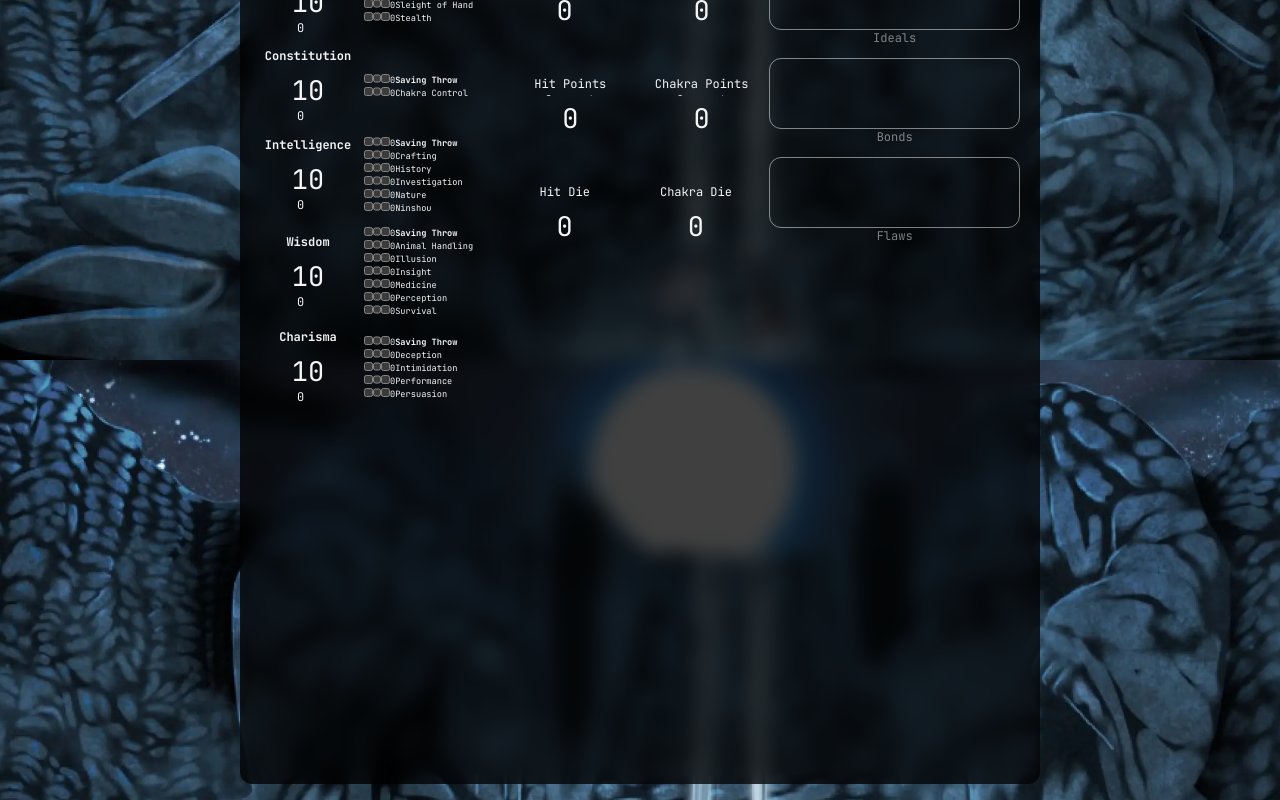
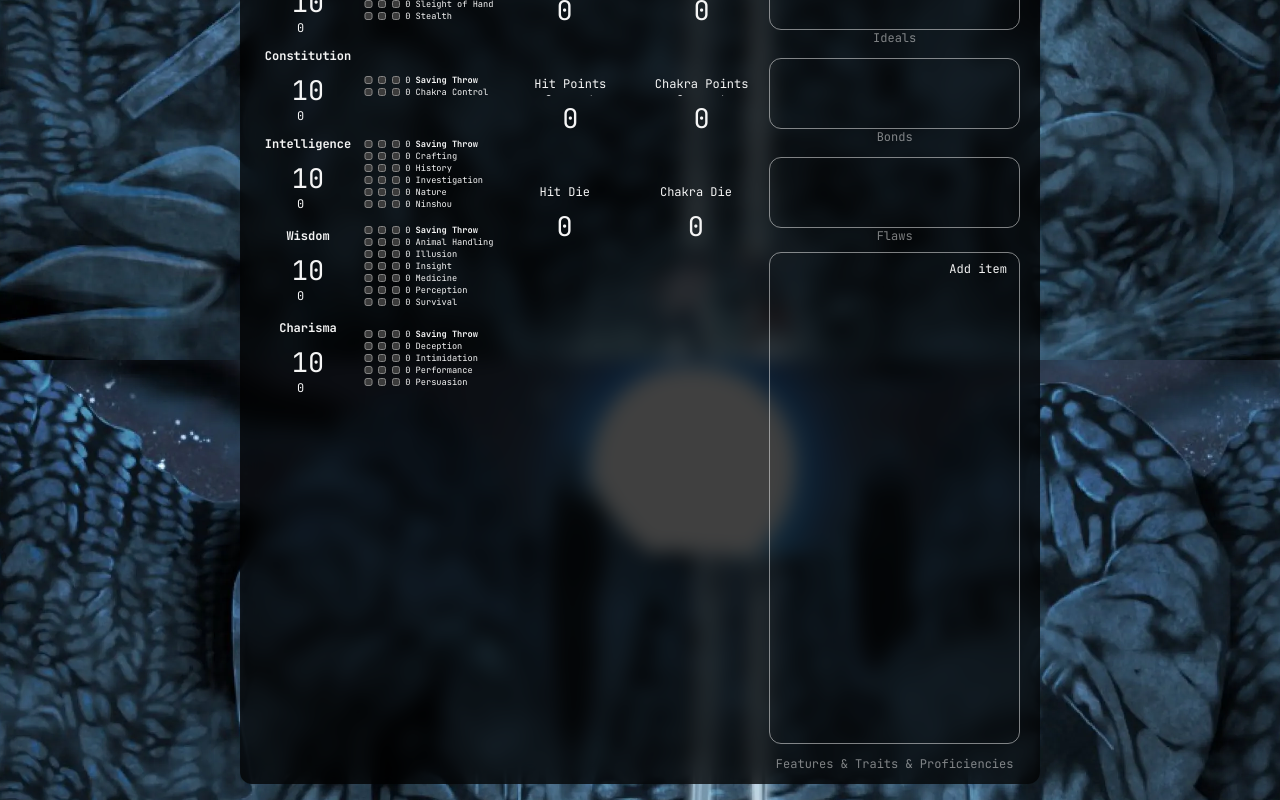
Before and after one commit to Frank-Mayer/n5ednd, a React (Vite) app: page / in a window 1280 px wide. Shown: the part 440-1240 px from the top of the page. Built offline with nearby package versions, Linux system fonts and the light colour scheme.

Commit message:
features, tatins, proficiencies

```diff
--- a/src/index.tsx
+++ b/src/index.tsx
@@ -342,8 +342,8 @@ ReactDOM.createRoot(rootEl!).render(
         <PrimitiveView style="big" index="speed" />
         <PrimitiveView style="big" index="hitPointsMax" />
         <PrimitiveView style="big" index="chakraPointsMax" />
-        <PrimitiveView style="big" index="hitPointsCurrent" />
-        <PrimitiveView style="big" index="chakraPointsCurrent" />
+        <PrimitiveView style="big" index="hitPointsCurrent" readonly />
+        <PrimitiveView style="big" index="chakraPointsCurrent" readonly />
         <PrimitiveView style="big" index="hitDie" />
         <PrimitiveView style="big" index="chakraDie" />
       </section>
@@ -354,7 +354,30 @@ ReactDOM.createRoot(rootEl!).render(
         <TextView index="flaws" />
       </section>
       <section className="s06">{/* attacks & jutsus */}</section>
-      <section className="s07">{/* features, tatins, proficiencies */}</section>
+      <section className="s07">
+        <ListView
+          index="featuresTraitsProficiencies"
+          add={(arr) => {
+            const newItem = prompt("Add Feature/Trait/Proficiency");
+            if (newItem) {
+              arr.push(newItem);
+            }
+          }}
+        >
+          {({ item, key, setValue }) => (
+            <input
+              key={key}
+              type="text"
+              value={item}
+              onChange={(ev) => {
+                setValue(ev.target.value);
+                notifyPropertyChanged();
+              }}
+            />
+          )}
+        </ListView>
+        <label>Features &amp; Traits &amp; Proficiencies</label>
+      </section>
       <section className="s08">{/* equipment */}</section>
     </div>
   </>
--- a/src/model/CharacterSheet.ts
+++ b/src/model/CharacterSheet.ts
@@ -228,6 +228,10 @@ export class CharacterSheetModel {
   public flaws: string;
   //#endregion
 
+  //#region page 1 section 6
+  public featuresTraitsProficiencies: Array<string>;
+  //#endregion
+
   //#region page 1 section 8
   public ryo: number;
   public equipment: Array<Equipment>;
@@ -315,5 +319,6 @@ export class CharacterSheetModel {
     this.ideals = data.ideals ?? "";
     this.bonds = data.bonds ?? "";
     this.flaws = data.flaws ?? "";
+    this.featuresTraitsProficiencies = data.featuresTraitsProficiencies ?? [];
   }
 }
--- a/src/style/_input.scss
+++ b/src/style/_input.scss
@@ -160,3 +160,43 @@
     text-align: center;
   }
 }
+
+.ListView {
+  display: flex;
+  flex-direction: column;
+  flex-wrap: nowrap;
+  overflow-y: auto;
+
+  > li {
+    display: flex;
+    flex-direction: row;
+    flex-wrap: nowrap;
+    align-items: center;
+    justify-content: flex-start;
+    gap: 0.5em;
+
+    &:not(.add):hover {
+      background-color: rgba(color.$foreground, 0.1);
+      > button.remove {
+        background-color: red;
+      }
+    }
+
+    &.add {
+      padding: 2px 0.5em;
+      justify-content: flex-end;
+      cursor: pointer;
+
+      &:hover {
+        background-color: rgba(yellowgreen, 0.1);
+      }
+    }
+
+    > button.remove {
+      padding: 0 0.45em;
+      cursor: pointer;
+      border-radius: 25%;
+      background-color: rgba(color.$background, 0.1);
+    }
+  }
+}
--- a/src/style/_page01.scss
+++ b/src/style/_page01.scss
@@ -87,8 +87,7 @@ $gap: 8px;
       border-spacing: 0.2rem 1rem;
       > tbody > tr {
         > td {
-          > ul,
-          > ol {
+          > .ListView {
             grid-area: 1 / 2 / 2 / 3;
             > li,
             > li > * {
@@ -151,6 +150,26 @@ $gap: 8px;
 
   > .s07 {
     grid-area: 3 / 3 / 5 / 4;
+
+    display: grid;
+    gap: 1rem;
+    grid-template-rows: 1fr auto;
+
+    > .ListView {
+      border: {
+        width: 1px;
+        style: solid;
+        color: rgba(color.$foreground, 0.5);
+        radius: 1rem;
+      }
+      padding: 0.5em;
+    }
+
+    > label {
+      color: rgba(color.$foreground, 0.5);
+      width: 100%;
+      text-align: center;
+    }
   }
 
   > .s08 {
--- a/src/view/ListView.tsx
+++ b/src/view/ListView.tsx
@@ -1,7 +1,10 @@
 import React from "react";
 import { getCharacterSheetData } from "../data/CharacterSheetData";
 import type { CharacterSheetModel } from "../model/CharacterSheet";
-import { registerComponent } from "../notifyPropertyChanged";
+import {
+  notifyPropertyChanged,
+  registerComponent,
+} from "../notifyPropertyChanged";
 
 type ArrayElType<T> = T extends Array<infer U> ? U : never;
 
@@ -10,8 +13,12 @@ interface Props<
   T extends CharacterSheetModel[K] & Array<ArrayElType<CharacterSheetModel[K]>>
 > {
   index: K;
-  addable?: boolean;
-  children: (x: { item: ArrayElType<T>; key: string }) => React.ReactNode;
+  children: (x: {
+    item: ArrayElType<T>;
+    key: string;
+    setValue: (x: ArrayElType<T>) => void;
+  }) => React.ReactNode;
+  add?: (arr: T) => void;
 }
 
 export const ListView = <
@@ -29,20 +36,51 @@ export const ListView = <
 
   if (Array.isArray(val)) {
     return (
-      <ul>
+      <ul className="ListView">
         {val.map((_, i) => {
           const key = `${props.index}[${i}]`;
           const item = (getCharacterSheetData()[props.index] as T)[i];
 
           return (
             <li key={key}>
+              {props.add ? (
+                <button
+                  className="remove"
+                  title="Remove this item from the list"
+                  onClick={() => {
+                    (getCharacterSheetData()[props.index] as T).splice(i, 1);
+                    notifyPropertyChanged();
+                  }}
+                >
+                  x
+                </button>
+              ) : (
+                <></>
+              )}
               {props.children({
                 item,
                 key,
+                setValue: (x: ArrayElType<T>) => {
+                  (getCharacterSheetData()[props.index] as T)[i] = x;
+                },
               })}
             </li>
           );
         })}
+        {props.add ? (
+          <li
+            className="add"
+            title="Add new item to the list"
+            onClick={() => {
+              props.add!(getCharacterSheetData()[props.index] as T);
+              notifyPropertyChanged();
+            }}
+          >
+            Add item
+          </li>
+        ) : (
+          <></>
+        )}
       </ul>
     );
   } else {
--- a/src/view/lib/string.ts
+++ b/src/view/lib/string.ts
@@ -2,3 +2,15 @@ export const camelToHuman = (camel: string) =>
   camel
     .replace(/([A-Z])/g, (g) => ` ${g[0]}`)
     .replace(/^./, (g) => g[0].toUpperCase());
+
+export class StringWrapper {
+  constructor(private _value: string) {}
+
+  get value() {
+    return this._value;
+  }
+
+  set value(x: string) {
+    this._value = x;
+  }
+}
```
